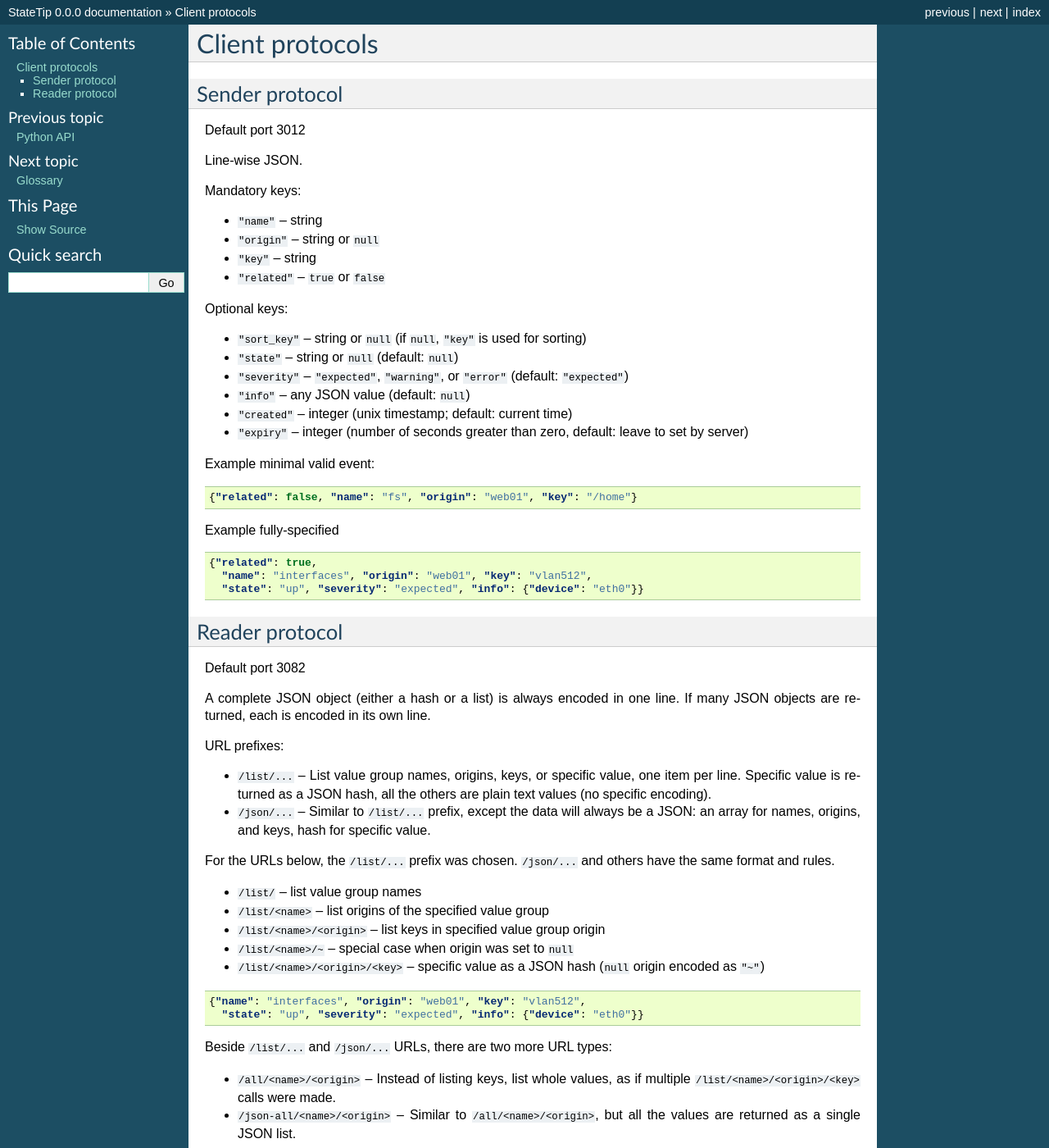
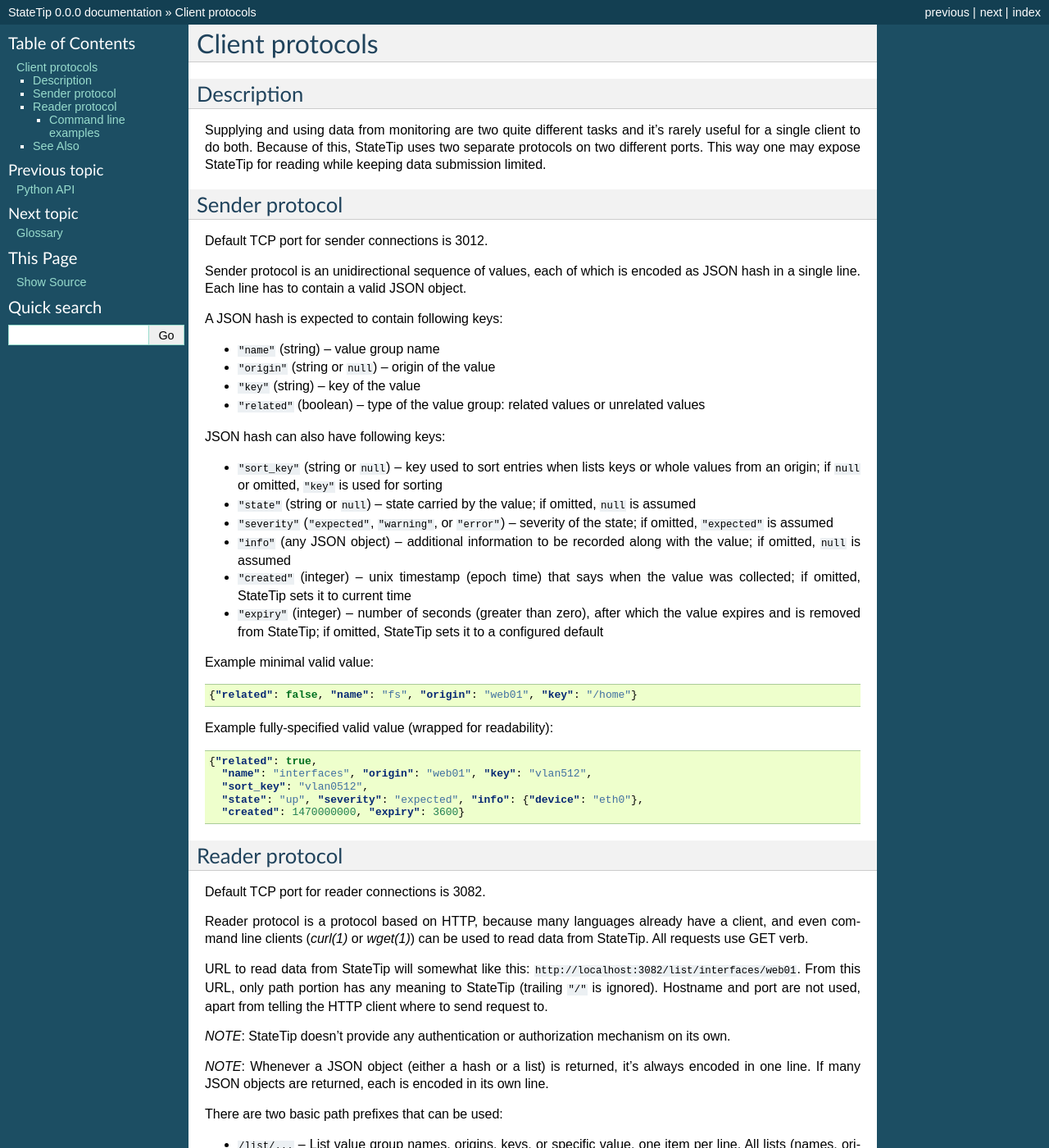
Before and after one commit to dozzie/statetip, a Sphinx documentation site: the page built from doc/manpages/protocols.rst, in a window 1280 px wide and 1400 px high. Shown: the whole window at 82% size. Built offline with Sphinx 7.4.7, drawn with Linux system fonts in a browser that asks for light colours; some of the changed text lies outside the part shown.

Commit message:
Finished statetip-protocol(7) man page.

```diff
--- a/doc/manpages/protocols.rst
+++ b/doc/manpages/protocols.rst
@@ -1,84 +1,128 @@
+****************
 Client protocols
-================
+****************
+
+Description
+===========
+
+Supplying and using data from monitoring are two quite different tasks and
+it's rarely useful for a single client to do both. Because of this, StateTip
+uses two separate protocols on two different ports. This way one may expose
+StateTip for reading while keeping data submission limited.
 
 .. _sender-protocol:
 
 Sender protocol
----------------
+===============
 
-Default port 3012
+Default TCP port for sender connections is 3012.
 
-Line-wise JSON.
+Sender protocol is an unidirectional sequence of values, each of which is
+encoded as JSON hash in a single line. Each line has to contain a valid JSON
+object.
 
-Mandatory keys:
+A JSON hash is expected to contain following keys:
 
-* ``"name"``    -- string
-* ``"origin"``  -- string or ``null``
-* ``"key"``     -- string
-* ``"related"`` -- ``true`` or ``false``
+* ``"name"`` (string) -- value group name
+* ``"origin"`` (string or ``null``) -- origin of the value
+* ``"key"`` (string) -- key of the value
+* ``"related"`` (boolean) -- type of the value group: related values or
+  unrelated values
 
-Optional keys:
+JSON hash can also have following keys:
 
-* ``"sort_key"`` -- string or ``null`` (if ``null``, ``"key"`` is used for
-  sorting)
-* ``"state"``    -- string or ``null`` (default: ``null``)
-* ``"severity"`` -- ``"expected"``, ``"warning"``, or ``"error"`` (default:
-  ``"expected"``)
-* ``"info"``     -- any JSON value (default: ``null``)
-* ``"created"``  -- integer (unix timestamp; default: current time)
-* ``"expiry"``   -- integer (number of seconds greater than zero, default:
-  leave to set by server)
+* ``"sort_key"`` (string or ``null``) -- key used to sort entries when lists
+  keys or whole values from an origin; if ``null`` or omitted, ``"key"`` is
+  used for sorting
+* ``"state"`` (string or ``null``) -- state carried by the value; if omitted,
+  ``null`` is assumed
+* ``"severity"`` (``"expected"``, ``"warning"``, or ``"error"``) -- severity
+  of the state; if omitted, ``"expected"`` is assumed
+* ``"info"`` (any JSON object) -- additional information to be recorded along
+  with the value; if omitted, ``null`` is assumed
+* ``"created"`` (integer) -- unix timestamp (epoch time) that says when the
+  value was collected; if omitted, StateTip sets it to current time
+* ``"expiry"`` (integer) -- number of seconds (greater than zero), after which
+  the value expires and is removed from StateTip; if omitted, StateTip sets it
+  to a configured default
 
-Example minimal valid event:
+Example minimal valid value:
 
 .. code-block:: json
 
     {"related": false, "name": "fs", "origin": "web01", "key": "/home"}
 
-Example fully-specified
+Example fully-specified valid value (wrapped for readability):
 
 .. code-block:: json
 
     {"related": true,
       "name": "interfaces", "origin": "web01", "key": "vlan512",
-      "state": "up", "severity": "expected", "info": {"device": "eth0"}}
+      "sort_key": "vlan0512",
+      "state": "up", "severity": "expected", "info": {"device": "eth0"},
+      "created": 1470000000, "expiry": 3600}
 
 .. _reader-protocol:
 
 Reader protocol
----------------
+===============
 
-Default port 3082
+Default TCP port for reader connections is 3082.
 
-A complete JSON object (either a hash or a list) is always encoded in one
-line. If many JSON objects are returned, each is encoded in its own line.
+Reader protocol is a protocol based on HTTP, because many languages already
+have a client, and even command line clients (:manpage:`curl(1)` or
+:manpage:`wget(1)`) can be used to read data from StateTip. All requests use
+GET verb.
 
-URL prefixes:
+URL to read data from StateTip will somewhat like this:
+``http://localhost:3082/list/interfaces/web01``. From this URL, only path
+portion has any meaning to StateTip (trailing ``"/"`` is ignored). Hostname
+and port are not used, apart from telling the HTTP client where to send
+request to.
+
+*NOTE*: StateTip doesn't provide any authentication or authorization mechanism
+on its own.
+
+*NOTE*: Whenever a JSON object (either a hash or a list) is returned, it's
+always encoded in one line. If many JSON objects are returned, each is encoded
+in its own line.
+
+There are two basic path prefixes that can be used:
 
 * ``/list/...`` -- List value group names, origins, keys, or specific value,
-  one item per line. Specific value is returned as a JSON hash, all the others
-  are plain text values (no specific encoding).
+  one item per line. All lists (names, origins, and keys) are returned as
+  plain text values (no specific encoding or quoting), and specific value is
+  returned as a JSON hash.
 
 * ``/json/...`` -- Similar to ``/list/...`` prefix, except the data will
   always be a JSON: an array for names, origins, and keys, hash for specific
   value.
 
-For the URLs below, the ``/list/...`` prefix was chosen. ``/json/...`` and
-others have the same format and rules.
+For simplicity, the ``/list/...`` prefix was chosen for the paths below, but
+``/json/...`` prefix can be used as well.
+
+Following data queries are available:
 
 * ``/list/`` -- list value group names
-* ``/list/<name>`` -- list origins of the specified value group
+* ``/list/<name>`` -- list origins of the specified value group; ``null``
+  origin makes a ``"~"`` entry, both in ``/list/...`` and in ``/json/...``
 * ``/list/<name>/<origin>`` -- list keys in specified value group origin
-* ``/list/<name>/~`` -- special case when origin was set to ``null``
-* ``/list/<name>/<origin>/<key>`` -- specific value as a JSON hash (``null``
-  origin encoded as ``"~"``)
+* ``/list/<name>/~`` -- special case for ``null`` origin
+* ``/list/<name>/<origin>/<key>`` -- retrieve specific value (again, ``null``
+  origin is encoded in the URL as ``"~"``)
+
+A value (``/list/<name>/<origin>/<key>`` path) is returned as a JSON hash that
+resembles a value from :ref:`sender protocol <sender-protocol>`, except it
+doesn't contain ``"sort_key"``, ``"created"``, nor ``"expiry"``, and it always
+contain all the other keys. Example (wrapped for readability):
 
 .. code-block:: json
 
     {"name": "interfaces", "origin": "web01", "key": "vlan512",
       "state": "up", "severity": "expected", "info": {"device": "eth0"}}
 
-Beside ``/list/...`` and ``/json/...`` URLs, there are two more URL types:
+Beside ``/list/...`` and ``/json/...`` prefixes, there are two more paths
+available:
 
 * ``/all/<name>/<origin>`` -- Instead of listing keys, list whole values, as
   if multiple ``/list/<name>/<origin>/<key>`` calls were made.
@@ -86,5 +130,59 @@
 * ``/json-all/<name>/<origin>`` -- Similar to ``/all/<name>/<origin>``, but
   all the values are returned as a single JSON list.
 
-This allows to avoid multiple HTTP requests and possible key encoding
-problems, if the key contains a special character.
+These two paths allow to avoid sending multiple HTTP requests. They also
+mitigate possible key encoding problems, if some key contains a special
+character that would otherwise need to be quoted.
+
+Command line examples
+---------------------
+
+This is a hypothetical shell session that uses :manpage:`curl(1)` to read
+monitoring data from StateTip:
+
+.. code-block:: none
+
+    $ curl http://localhost:3082/list
+    interfaces
+    servers
+    x509-certs
+
+    $ curl http://localhost:3082/json
+    ["interfaces","servers","x509-certs"]
+
+    $ curl http://localhost:3082/list/servers
+    ~
+
+    $ curl http://localhost:3082/json/servers
+    ["~"]
+
+    $ curl http://localhost:3082/list/servers/~
+    web01
+    web02
+    db01
+
+    $ curl http://localhost:3082/all/servers/~
+    {"name":"servers","origin":null,"key":"web01","state":"up","severity":"expected","info":null}
+    {"name":"servers","origin":null,"key":"web02","state":"down","severity":"error","info":null}
+    {"name":"servers","origin":null,"key":"db01","state":"up","severity":"expected","info":null}
+
+    $ curl http://localhost:3082/list/servers/~/web02
+    {"name":"servers","origin":null,"key":"web02","state":"down","severity":"error","info":null}
+
+    $ curl http://localhost:3082/list/interfaces
+    web01
+    web02
+    db01
+
+    $ curl http://localhost:3082/json/interfaces/db01
+    ["eth0","eth1","lo"]
+
+    $ curl http://localhost:3082/json/interfaces/db01/eth1
+    {"name":"interfaces","origin":"db01","key":"eth1","state":"up","severity":"expected","info":{"address":"10.8.2.14/24"}}
+
+See Also
+========
+
+* :manpage:`statetip(1)`
+* :manpage:`curl(1)`
+* :manpage:`wget(1)`
```
